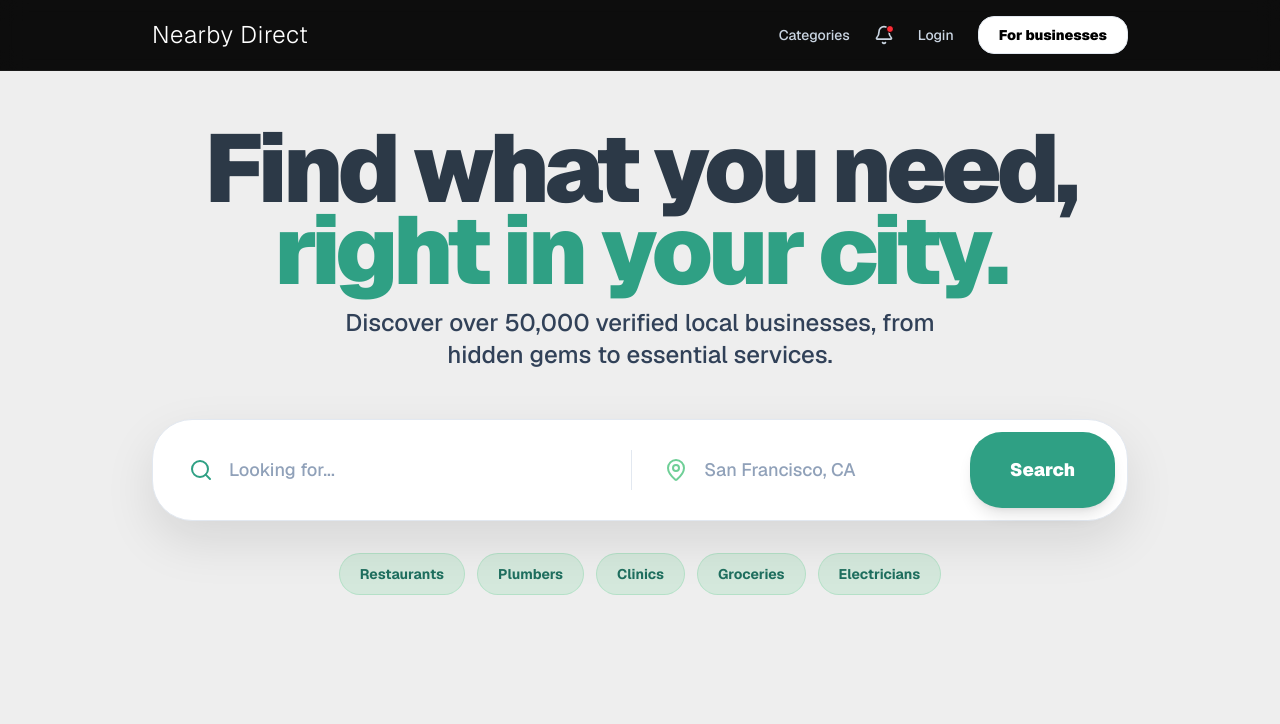
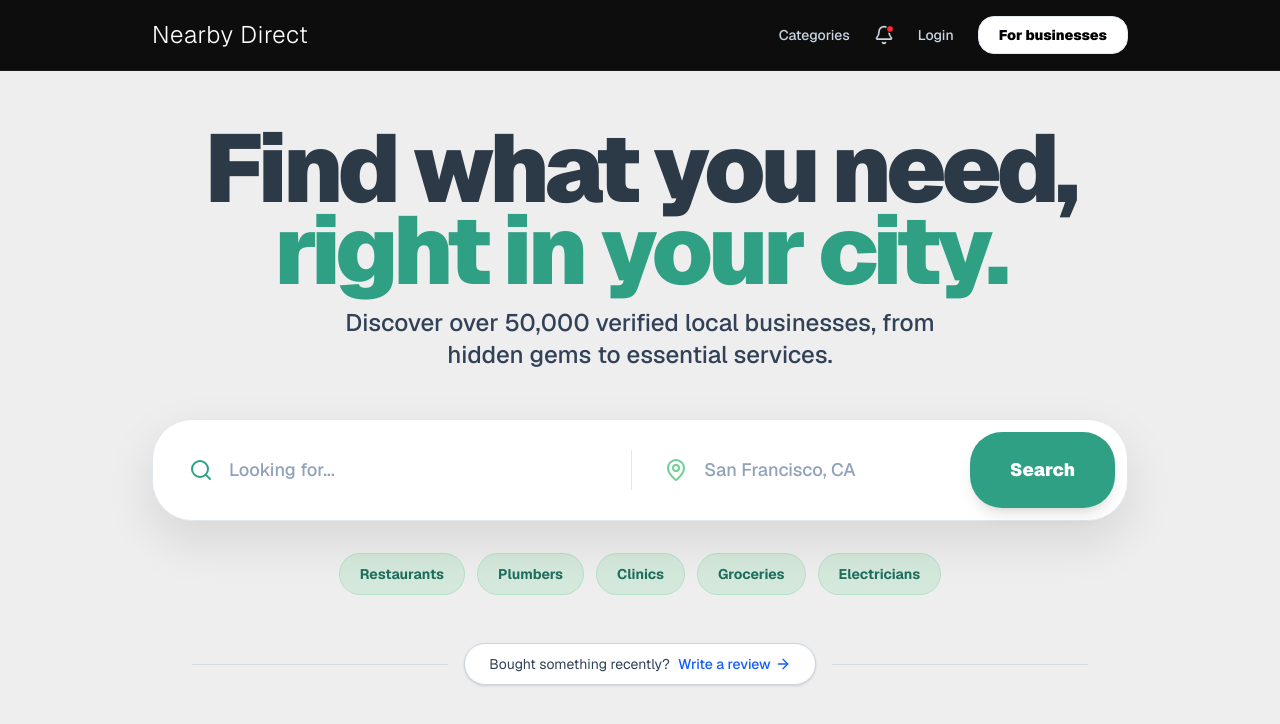
Before and after one commit to Kuthaka/LocalDial-Frontend-v1, a Next.js app: page / in a window 1280 px wide. Shown: the top 724 px of the page. Built offline with nearby package versions, Linux system fonts and the light colour scheme.

Commit message:
feat - divider added between that

```diff
--- a/src/app/page.tsx
+++ b/src/app/page.tsx
@@ -5,6 +5,7 @@ import { Search, MapPin, Phone, ArrowLeft, Clock, TrendingUp, Star, ChevronRight
 import { motion, AnimatePresence } from "framer-motion";
 
 import Navbar from "@/components/Navbar";
+import ReviewDivider from "@/components/ReviewDivider";
 
 export default function Home() {
   const [searchQuery, setSearchQuery] = useState("");
@@ -210,12 +211,13 @@ export default function Home() {
               </motion.div>
             ) : (
               <motion.div
-                key="tags"
+                key="home-content"
                 initial={{ opacity: 0 }}
                 animate={{ opacity: 1 }}
                 exit={{ opacity: 0 }}
-                className="mt-6 md:mt-8 flex flex-wrap justify-center gap-2 md:gap-3 px-4"
+                className="w-full flex flex-col items-center"
               >
+                <div className="mt-6 md:mt-8 flex flex-wrap justify-center gap-2 md:gap-3 px-4">
                   {['Restaurants', 'Plumbers', 'Clinics', 'Groceries', 'Electricians'].map((tag) => (
                     <motion.span
                       key={tag}
@@ -230,6 +232,10 @@ export default function Home() {
                       {tag}
                     </motion.span>
                   ))}
+                </div>
+
+                {/* Horizontal rule with Review CTA */}
+                <ReviewDivider />
               </motion.div>
             )}
           </AnimatePresence>
--- /dev/null
+++ b/src/components/ReviewDivider.tsx
@@ -0,0 +1,19 @@
+"use client";
+
+import { ArrowRight } from "lucide-react";
+
+export default function ReviewDivider() {
+  return (
+    <div className="relative w-full max-w-4xl mx-auto mt-10 md:mt-12 mb-8 flex items-center justify-center">
+      <div className="absolute w-full h-[1px] bg-slate-300/70"></div>
+      <div className="relative z-10 bg-[#EEEEEE] px-4">
+        <button className="bg-white border border-slate-300 rounded-full px-5 py-2 md:px-6 md:py-2.5 text-xs md:text-sm text-slate-700 shadow-sm hover:shadow transition-all flex items-center gap-1.5 md:gap-2 cursor-pointer">
+          <span>Bought something recently?</span>
+          <span className="text-blue-600 font-medium flex items-center gap-1 hover:underline">
+            Write a review <ArrowRight className="w-3.5 h-3.5 md:w-4 md:h-4" />
+          </span>
+        </button>
+      </div>
+    </div>
+  );
+}
```
Lines whose indentation alone changed are shown as unchanged.
